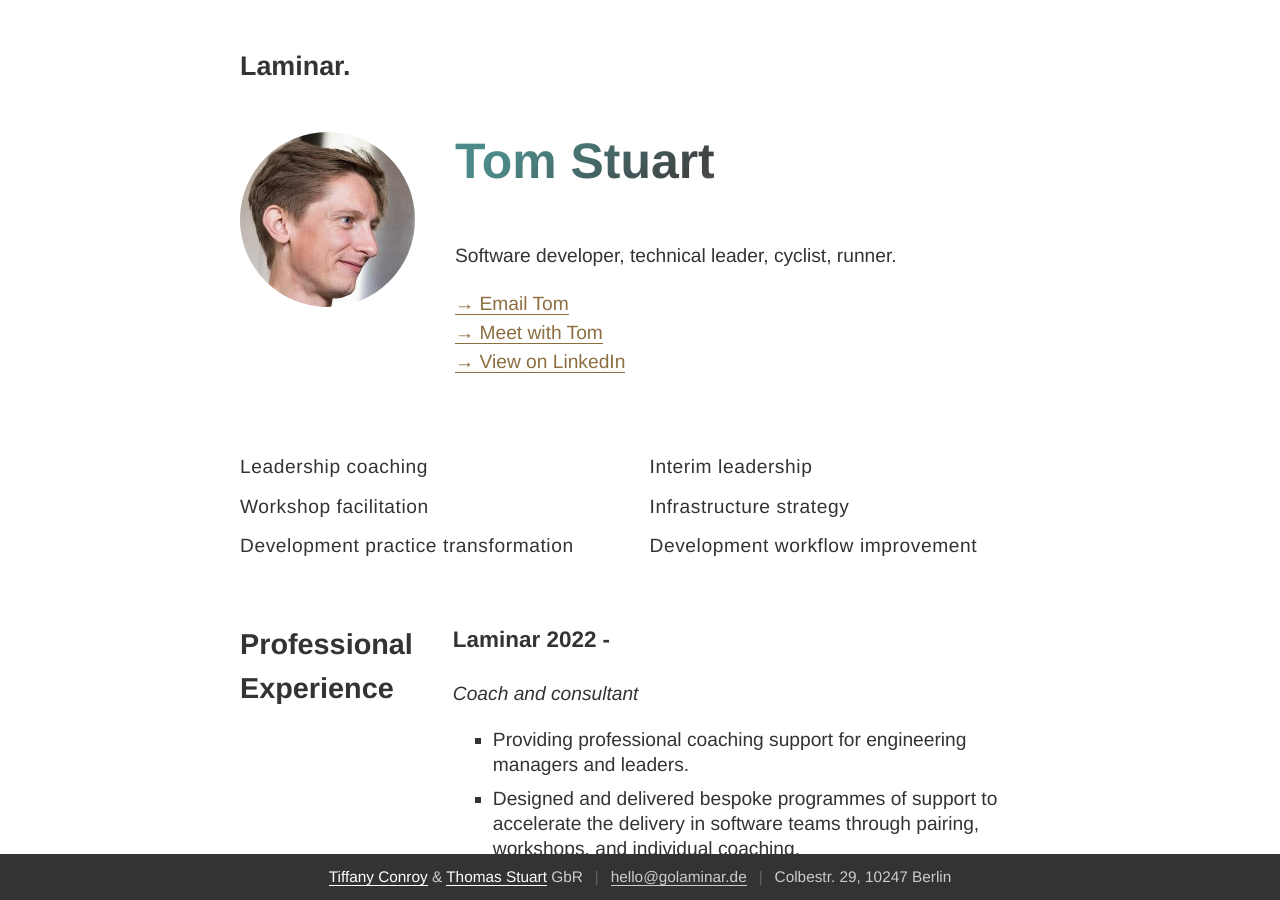
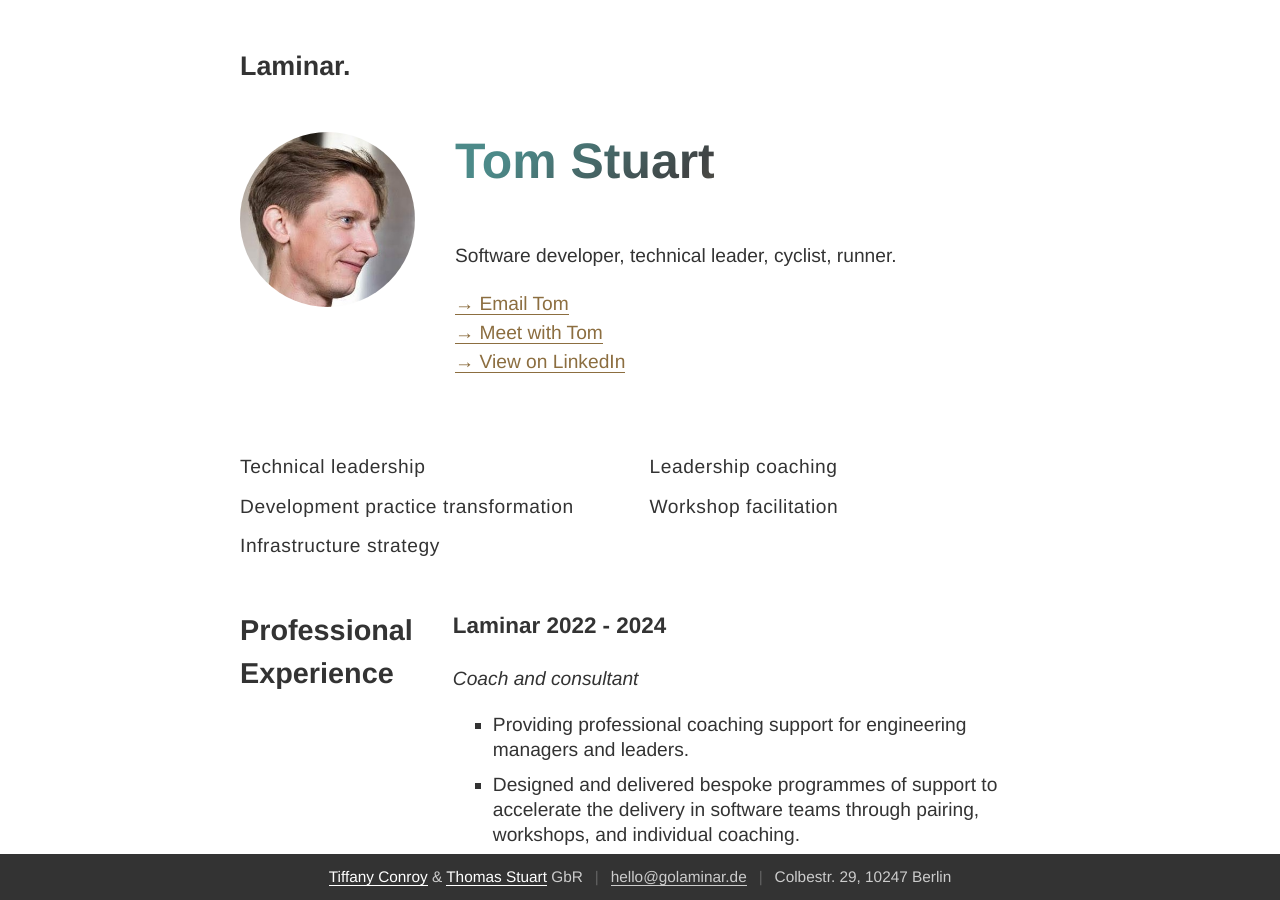
Before and after one commit to golaminar/golaminar.github.io, a Jekyll site: the page built from tom/cv.html, in a window 1280 px wide and 900 px high. Built offline with Jekyll 4.4.1, drawn with Linux system fonts in a browser that asks for light colours.

Commit message:
Tweak Tom's CV for perm job applications

```diff
--- a/tom/cv.html
+++ b/tom/cv.html
@@ -53,12 +53,11 @@ redirect_from:
     <section class="page" id="skills">
         <div>
             <ul class="two-column">
+                <li>Technical leadership</li>
+                <li>Development practice transformation</li>
+                <li>Infrastructure strategy</li>
                 <li>Leadership coaching</li>
                 <li>Workshop facilitation</li>
-                <li>Development practice transformation</li>
-                <li>Interim leadership</li>
-                <li>Infrastructure strategy</li>
-                <li>Development workflow improvement</li>
             </ul>
         </div>
     </section>
@@ -70,7 +69,7 @@ redirect_from:
             </div>
             <div class="col col-main">
 
-                <h3>Laminar 2022 -</h3>
+                <h3>Laminar 2022 - 2024</h3>
                 <p style="font-style: italic;">Coach and consultant</p>
                 <ul>
                     <li>Providing professional coaching support for engineering managers and leaders.</li>
```
